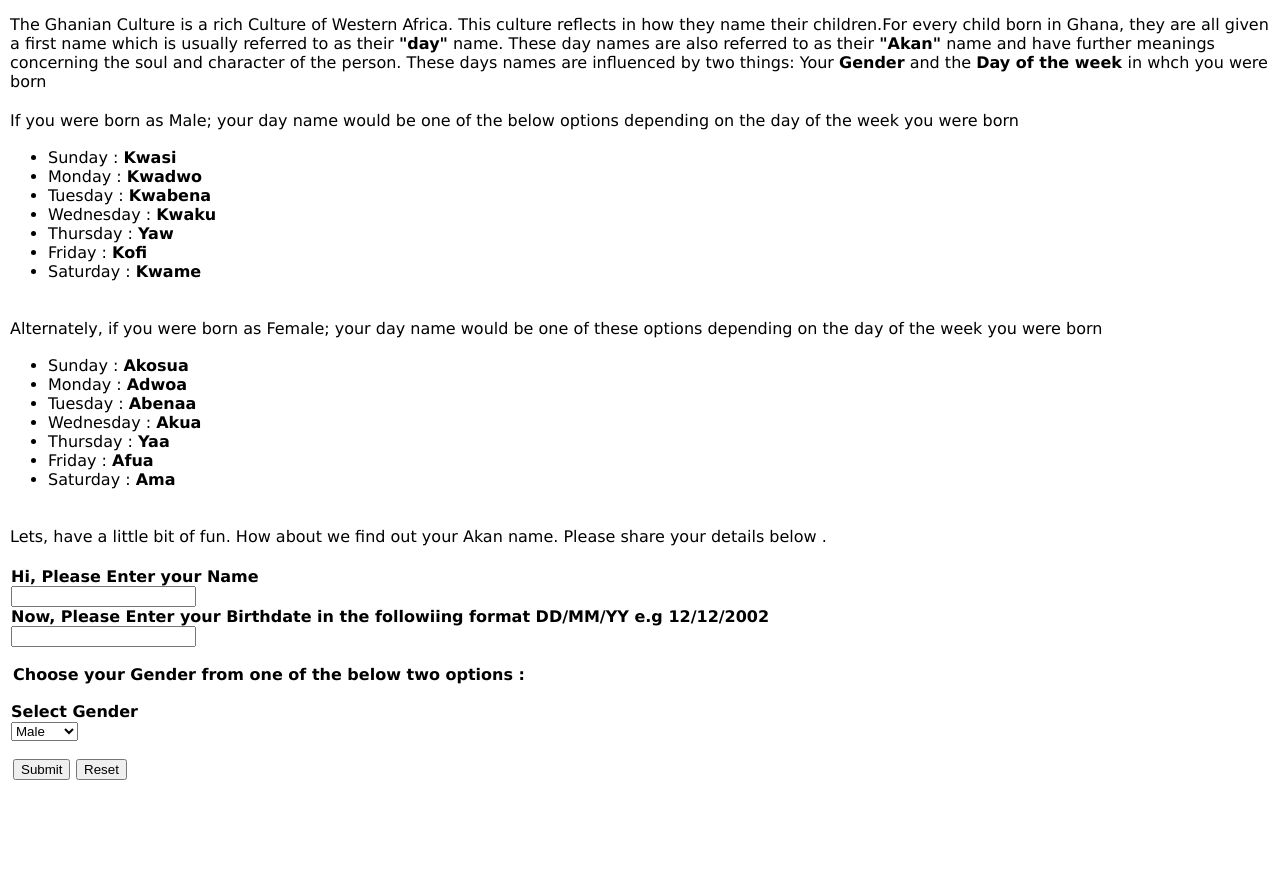
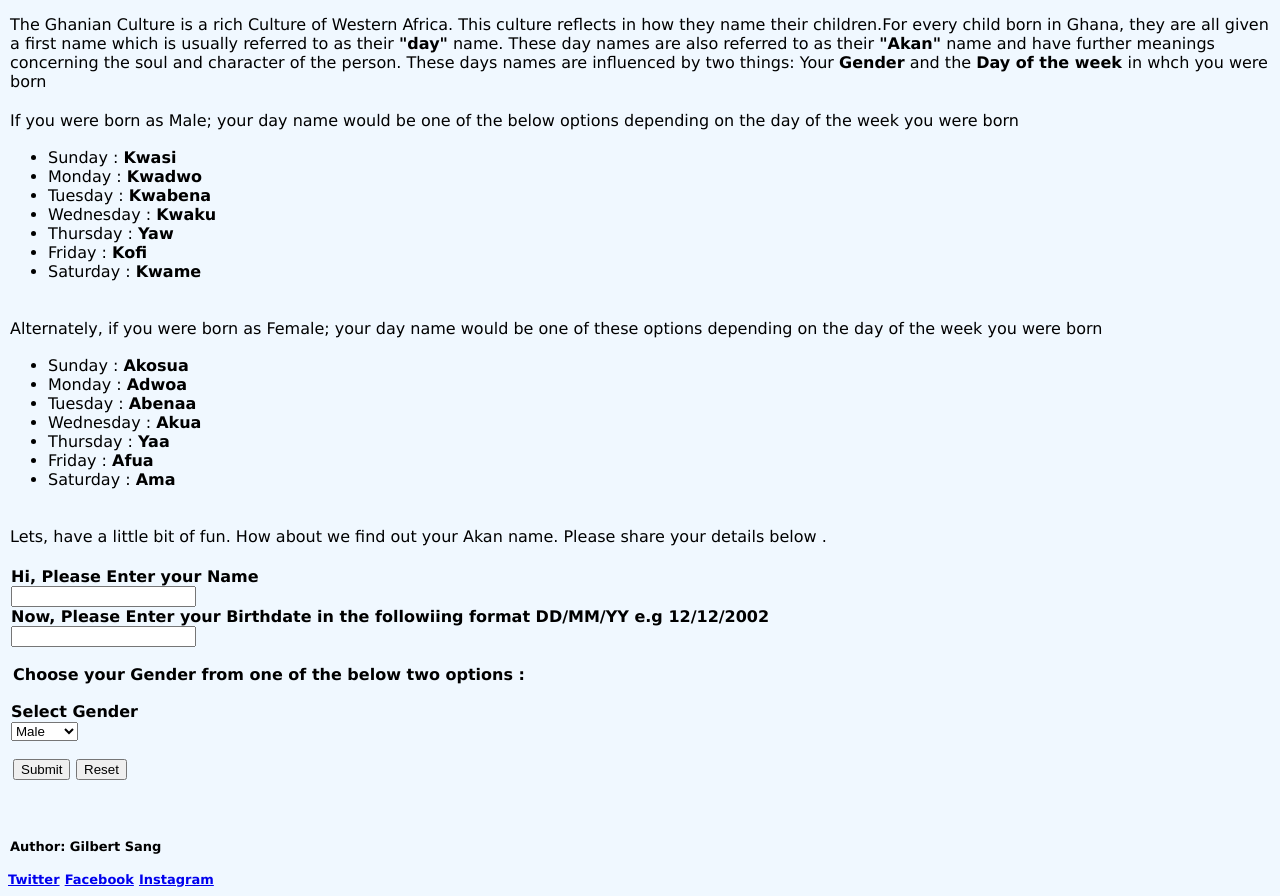
Before and after one commit to gksang/Week2lndProject2, a plain HTML site: page index.html in a window 1280 px wide. Shown: the part 103-999 px from the top of the page. Before the commit the page ends 940 px from the top, so only its background shows below. Drawn offline with Linux system fonts and the light colour scheme.

Commit message:
Footer Link Creation

```diff
--- a/css/styles.css
+++ b/css/styles.css
@@ -1,6 +1,7 @@
 body{
     font-size: medium;
     font-family:Verdana, Geneva, Tahoma, sans-serif;
+    background-color: aliceblue;
 }
 h1{
     text-align: center;
@@ -27,3 +28,10 @@ form{
     font-size: medium;
     padding: 0px;
 }
+#footer{
+    font-size: small;
+    font-weight: bold;
+}
+#footer2{
+    float: right;
+}
--- a/index.html
+++ b/index.html
@@ -59,6 +59,12 @@
             </form>
             </p>
     </div>
+    <footer>
+        <p id="footer" class="footer1">Author: Gilbert Sang</p>
+        <a id="footer" class="footer2" href="#">Twitter</a>
+        <a id="footer" class="footer2" href="#">Facebook</a>
+        <a id="footer" class="footer2"href="#">Instagram</a>
+    </footer>
     <script src="js/scripts.js"></script>
 </body>
 </html>
```
